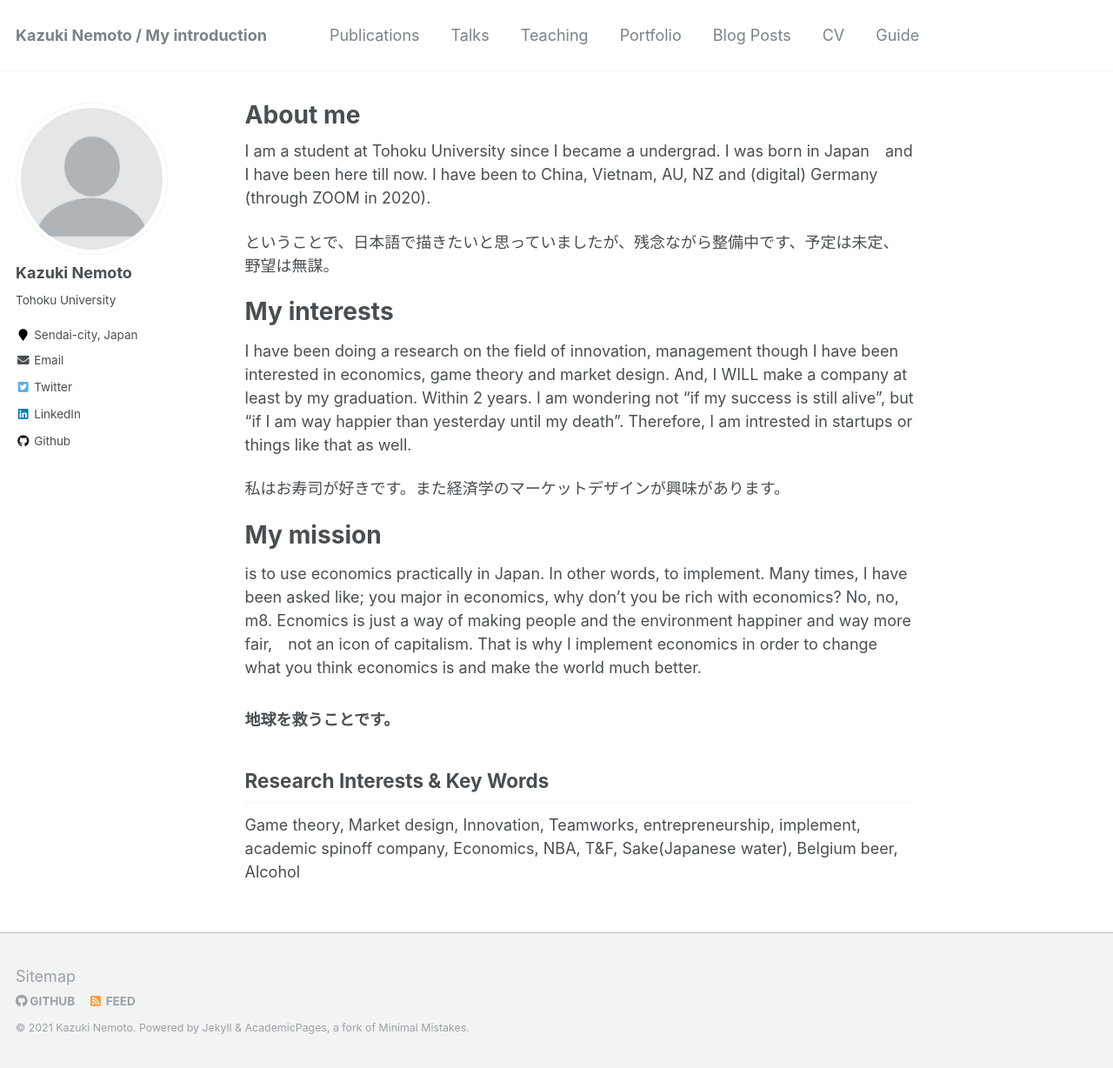
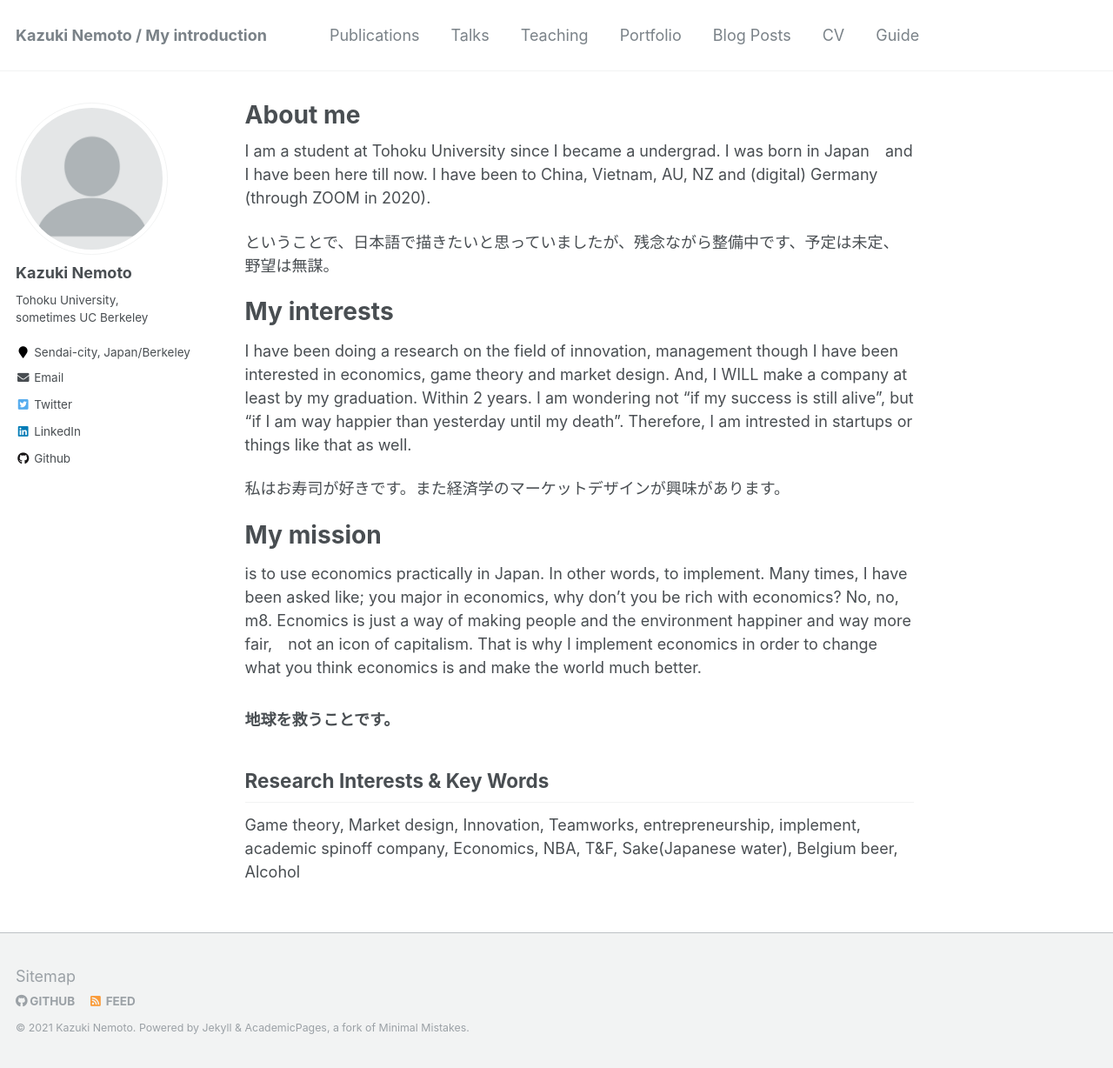
Before and after one commit to kazu-nemoto/kazu-nemoto.github.io, a Jekyll site: the page built from _pages/about.md, in a window 1280 px wide and 1228 px high. Shown: the whole window at 87% size. Built offline with Jekyll 4.4.1, drawn with Linux system fonts in a browser that asks for light colours.

Commit message:
Update _config.yml

```diff
--- a/_config.yml
+++ b/_config.yml
@@ -82,8 +82,8 @@ analytics:
 author:
   name             : "Kazuki Nemoto"
   avatar           : "profile.png"
-  bio              : "Tohoku University"
-  location         : "Sendai-city, Japan"
+  bio              : "Tohoku University, sometimes UC Berkeley"
+  location         : "Sendai-city, Japan/Berkeley"
   employer         :
   pubmed           :
   googlescholar    :
```
